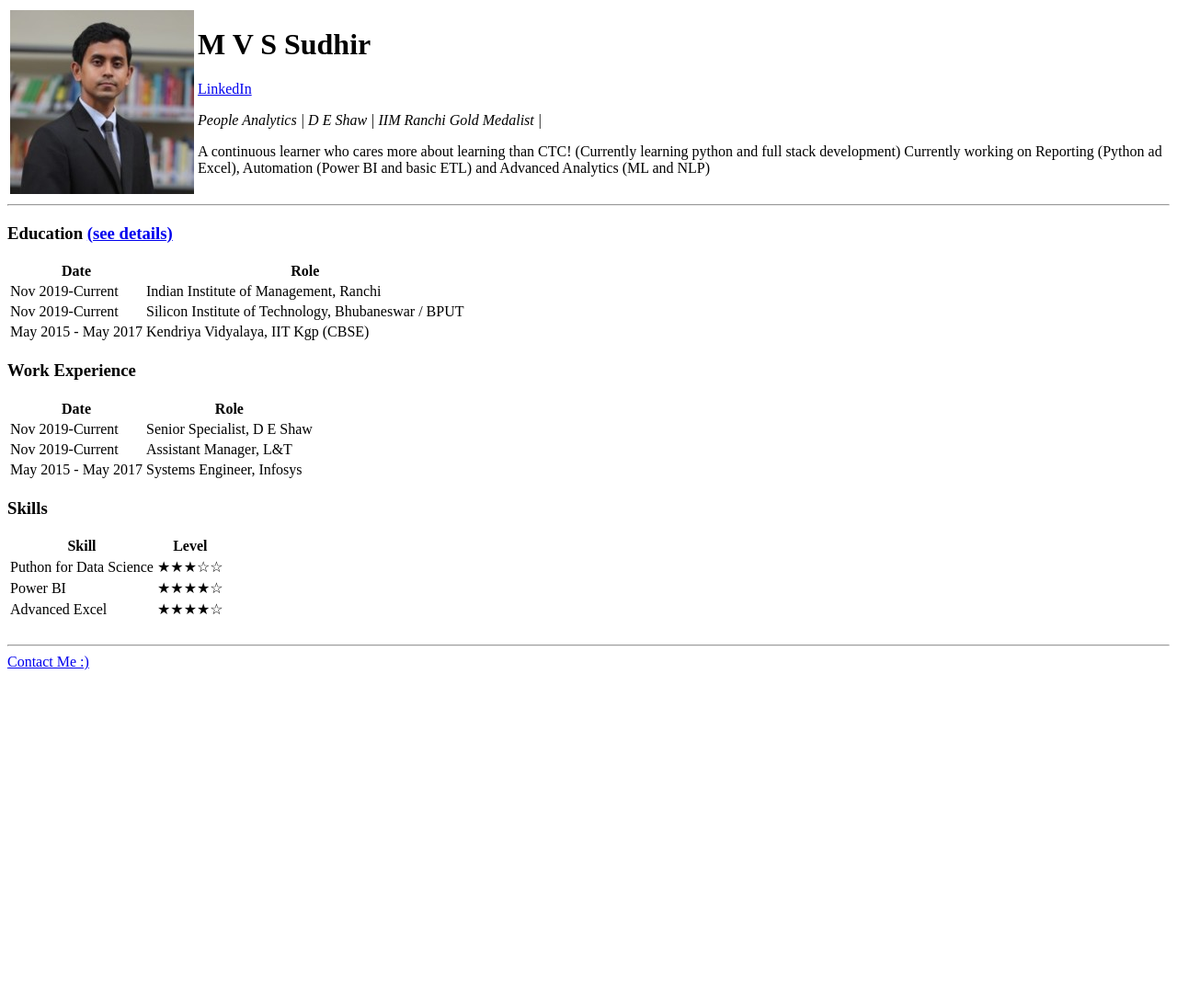
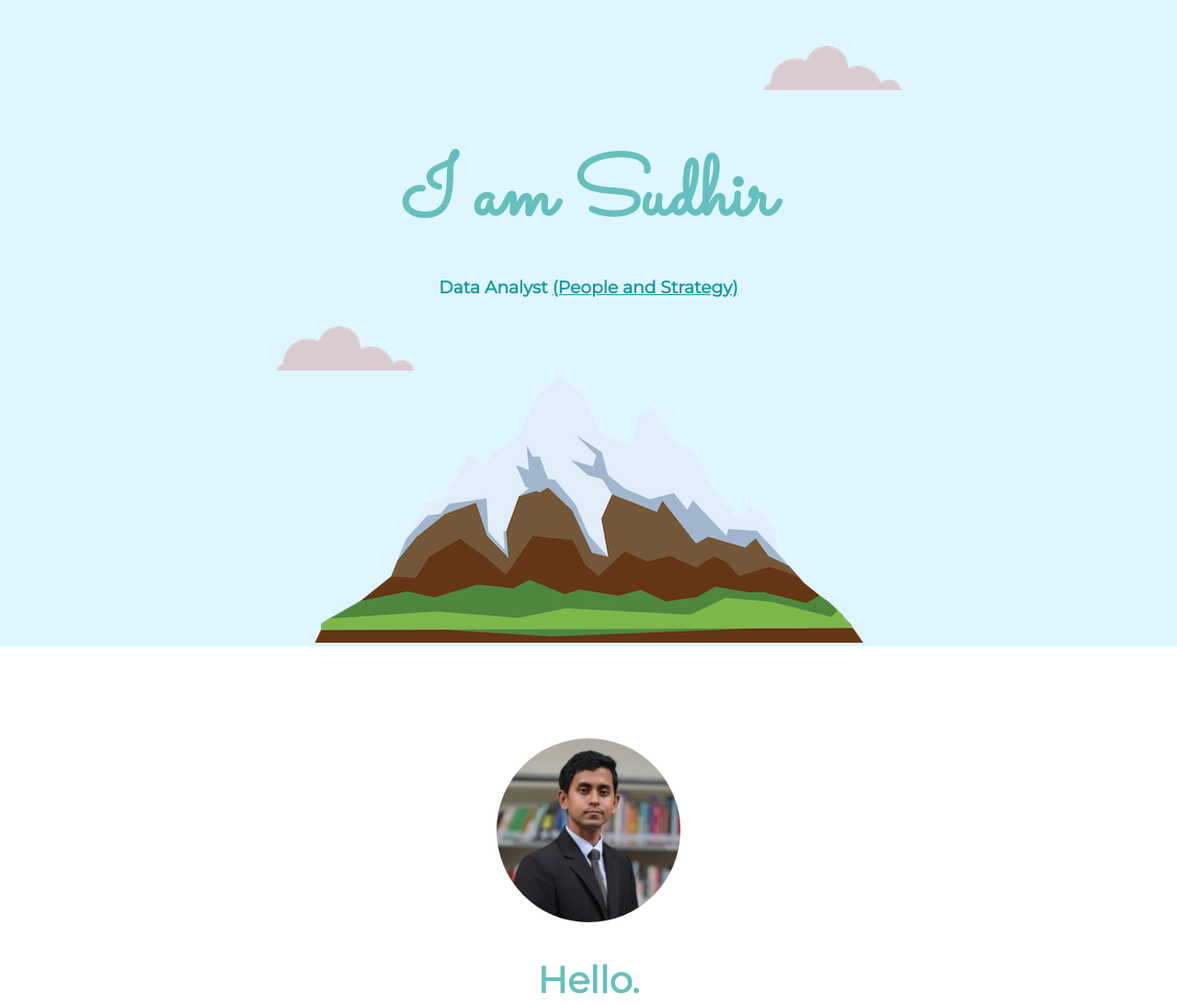
Before and after one commit to MVSSudhir/WebProfile, a plain HTML site: page index.html in a window 1280 px wide. Shown: the top 1093 px of the page at 92% size. Before the commit the page ends 800 px from the top, so only its background shows below. Drawn offline with Linux system fonts and the light colour scheme.

Commit message:
Add files via upload

```diff
--- a/index.html
+++ b/index.html
@@ -1,3 +1,4 @@
+<!DOCTYPE html> <!-- For HTML 5 -->
 <html lang="en" dir="ltr">
 
 <head>
@@ -5,100 +6,64 @@
   <meta name="description" content="This is my portfolio website: A continuous learner who cares more about learning than CTC! (Currently learning python and full stack development)
 Currently working on Reporting (Python ad Excel), Automation (Power BI and basic ETL) and Advanced Analytics (ML and NLP)">
   <title>M V S Sudhir Work Portfolio</title>
+  <link rel="stylesheet" href="css/styles.css">
+  <link rel="icon" href="favicon.ico">
+  <link rel="preconnect" href="https://fonts.googleapis.com">
+  <link rel="preconnect" href="https://fonts.gstatic.com" crossorigin>
+  <link href="https://fonts.googleapis.com/css2?family=Merriweather:wght@700&family=Montserrat&family=Sacramento&family=Ubuntu&display=swap" rel="stylesheet">
 </head>
 
 <body>
-  <table>
-    <tr>
-      <td><img src="Images\Profile Picture.jpg" alt="Sudhir Profile Pic"> <!-- Used for SEO -->
-      </td>
-      <td>
-        <h1>M V S Sudhir</h1>
-        <a href="https://www.linkedin.com/in/sudhir-m-v-s-3a2a3a98/">LinkedIn</a>
-        <p><em>People Analytics | D E Shaw | IIM Ranchi Gold Medalist | </em></p>
-        <p>A continuous learner who cares more about learning than CTC! (Currently learning python and full stack development)
-          Currently working on Reporting (Python ad Excel), Automation (Power BI and basic ETL) and Advanced Analytics (ML and NLP)</p>
-      </td>
-    </tr>
-  </table>
 
-  <hr>
-  <h3>Education <a href="Edu.html">(see details)</a></h3>
-  <table>
-    <thead>
-      <tr>
-        <th>Date</th>
-        <th>Role</th>
-      </tr>
-    </thead>
+  <div class="top-container">
+    <img class="cloud1" src="Images\cloud.png" alt="cloud-img">
+    <h1 class="name">I am Sudhir</h1>
+    <h3>Data Analyst <span class="domain">(People and Strategy)</span></h3>
+    <!-- <a href="https://www.linkedin.com/in/sudhir-m-v-s-3a2a3a98/">LinkedIn</a> -->
+    <img class="cloud2" src="Images\cloud.png" alt="cloud-img">
+    <img src="Images\mountain.png" alt="mountain-img">
 
-    <tbody>
-      <tr>
-        <td>Nov 2019-Current</td>
-        <td>Indian Institute of Management, Ranchi</td>
-      </tr>
-      <tr>
-        <td>Nov 2019-Current</td>
-        <td>Silicon Institute of Technology, Bhubaneswar / BPUT</td>
-      </tr>
-      <tr>
-        <td>May 2015 - May 2017</td>
-        <td>Kendriya Vidyalaya, IIT Kgp (CBSE)</td>
-      </tr>
-    </tbody>
-  </table>
-  <h3>Work Experience</h3>
-  <table>
-    <thead>
-      <tr>
-        <th>Date</th>
-        <th>Role</th>
-      </tr>
-    </thead>
+  </div>
 
-    <tbody>
-      <tr>
-        <td>Nov 2019-Current</td>
-        <td>Senior Specialist, D E Shaw</td>
-      </tr>
-      <tr>
-        <td>Nov 2019-Current</td>
-        <td>Assistant Manager, L&T</td>
-      </tr>
-      <tr>
-        <td>May 2015 - May 2017</td>
-        <td>Systems Engineer, Infosys</td>
-      </tr>
-    </tbody>
-  </table>
+  <div class="middle-container">
+    <div class="profile">
+      <img class="profile-pic"src="Images\Profile Picture.jpg" alt="">
+      <h2>Hello.</h2>
+      <p class="intro">A continuous learner! Currently learning python for data science and full stack development.
+        Currently working on Reporting (Python ad Excel), Automation (Power BI and basic ETL) and Advanced Analytics (ML and NLP). </p>
+    </div>
+    <hr>
+    <div class="skills">
+      <h2>My Skills.</h2>
+      <div class="skill-row">
+        <img class="PBI" src="https://cdn-icons-png.flaticon.com/512/2782/2782066.png" alt="Power BI">
+        <h3>Power BI</h3>
+        <p>Level: ⭐ ⭐ ⭐ ⭐ ⭐ </p>
+        <p>Built 50+ custom dashobards to enable Just In Time Reporting for stakeholders and startegy planning for leadership. Fluent across Data Modelling, DAX commands, Power Query and other features such as row level security, scheduled refresh etc.</p>
+      </div>
+      <div class="skill-row">
+        <img class="SQL" src="https://cdn-icons.flaticon.com/png/512/4248/premium/4248443.png?token=exp=1647695666~hmac=b6686e55bbdeaaec6ea082d9290107b2" alt="SQL">
+        <h3>SQL and RDBMS</h3>
+        <p>Level: ⭐ ⭐ ⭐ ⭐ </p>
+        <p>Adepth at using complex SQL statements to query the required data in required fromat. Able to optimize the queries for use in visualization tools</p>
+      </div>
+    </div>
+    <hr>
+    <div class="contact-me">
+      <h2>Get In Touch</h2>
+      <h3>If you love learning or coding or data analytics as much as I do.</h3>
+      <p>Let us connect and learn together!</p>
+      <a class="btn" href="mailto:name@email.com">Contact Me</a>
+    </div>
+  </div>
 
-  <h3>Skills</h3>
-  <table>
-    <thead>
-      <tr>
-        <th>Skill</th>
-        <th>Level</th>
-      </tr>
-    </thead>
 
-    <tbody>
-      <tr>
-        <td>Puthon for Data Science</td>
-        <td>★★★☆☆</td>
-      </tr>
-      <tr>
-        <td>Power BI</td>
-        <td>★★★★☆</td>
-      </tr>
-      <tr>
-        <td>Advanced Excel</td>
-        <td>★★★★☆</td>
-      </tr>
-    </tbody>
-  </table>
-  <br>
-  <hr>
-  <a href="Contact.html">Contact Me :)</a>
+  <div class="bottom-container">
+    <a class="footer-link" href="https://www.linkedin.com/in/sudhir-m-v-s-3a2a3a98/"><img class="sm-links" src="https://cdn-icons.flaticon.com/png/512/2504/premium/2504799.png?token=exp=1647700827~hmac=d87bb9e9337af39643e7a49a960c7d8a" alt="SQL"></a>
+    <a class="footer-link" href="https://twitter.com/"><img class="sm-links" src="https://cdn-icons.flaticon.com/png/512/3670/premium/3670151.png?token=exp=1647700794~hmac=4b59c524ee320e3a4ddf94e4371fd587" alt="SQL"></a>
+    <a class="footer-link" href="https://www.appbrewery.co/"><img class="sm-links" src="https://cdn-icons.flaticon.com/png/512/3308/premium/3308395.png?token=exp=1647700864~hmac=f03f4e977f8279680a783444b0b724be" alt="SQL"></a>
+    <p class="copyright"</clas>© 2022 MVSSudhir.</p>
+  </div>
 
 </body>
 
```
